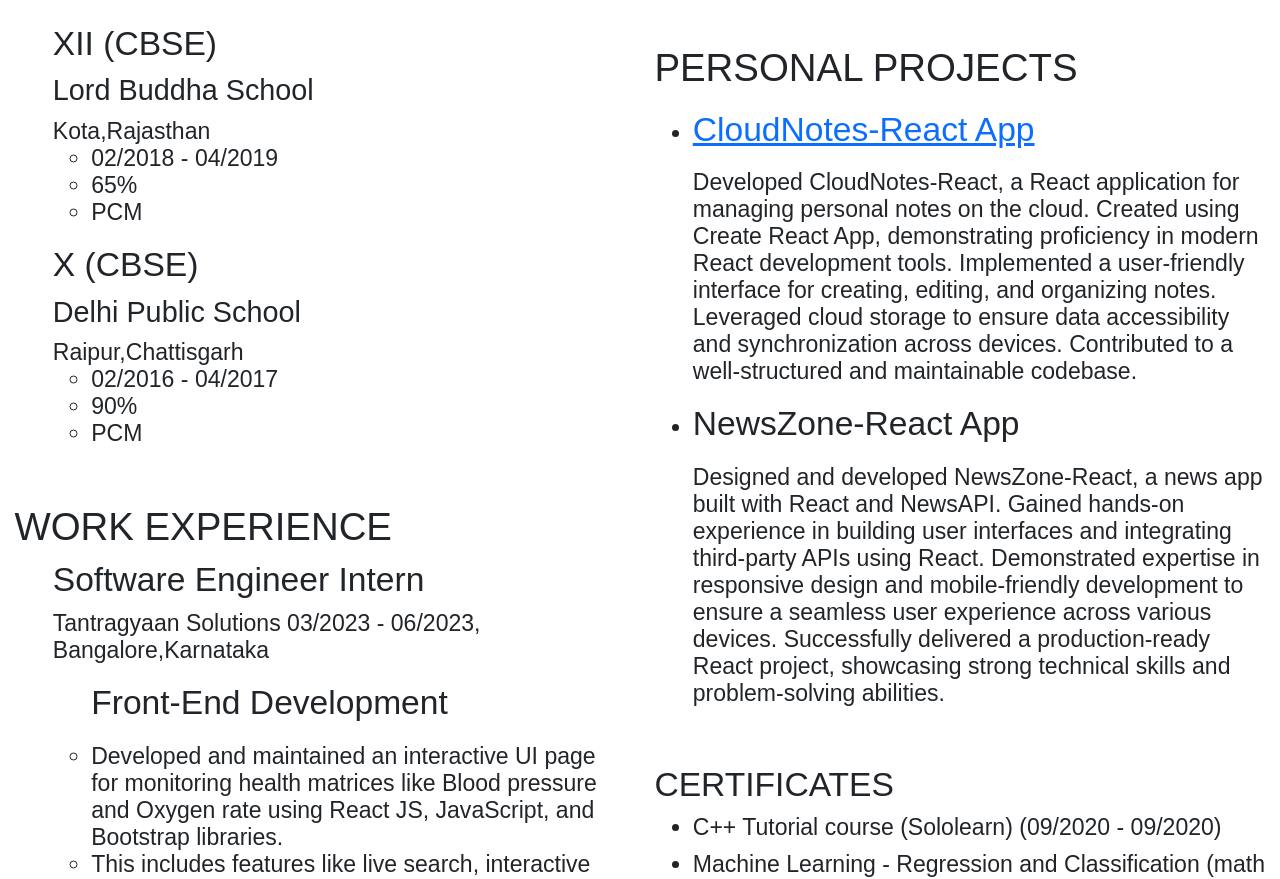
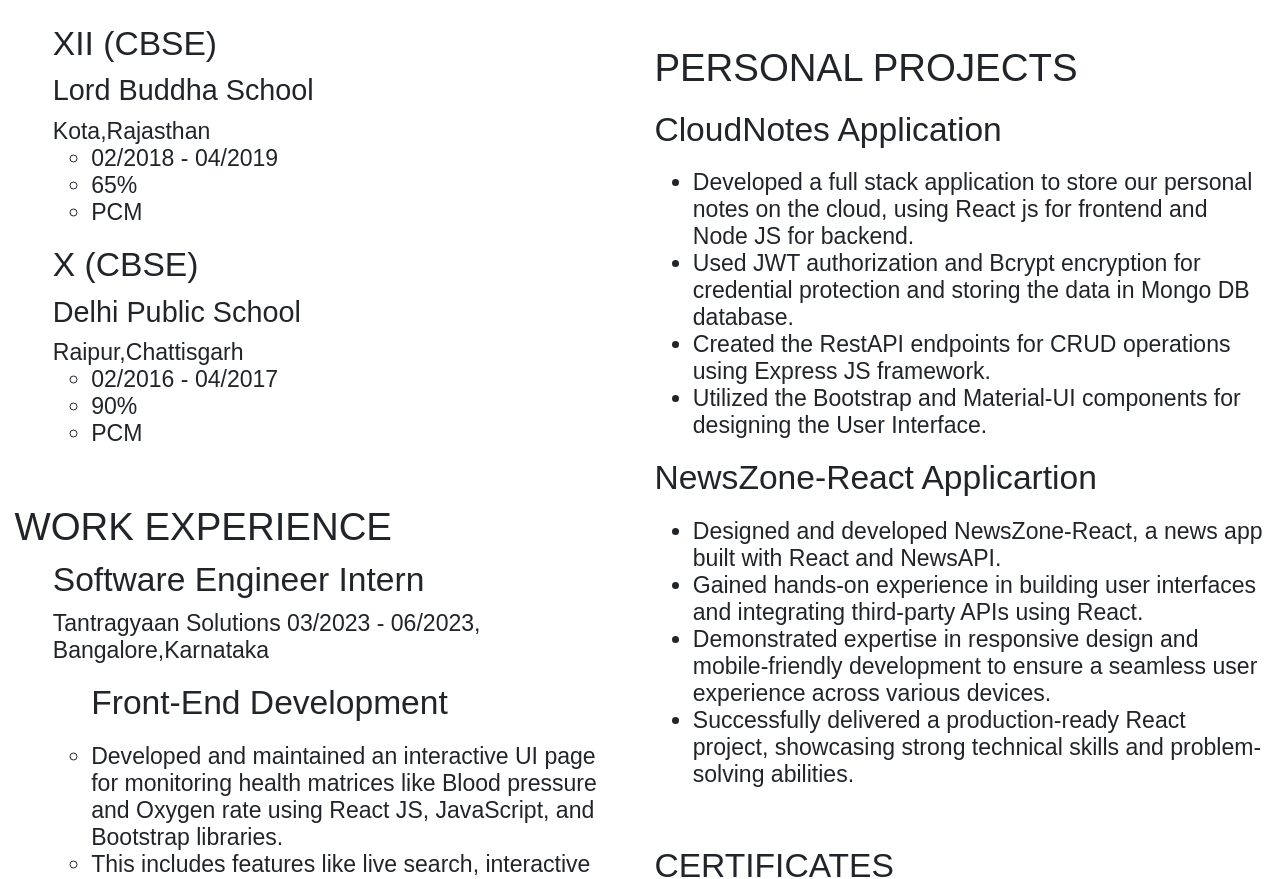
Before and after one commit to hardik-agrl/resume, a React (Create React App) app: page / in a window 1280 px wide. Shown: the part 610-1489 px from the top of the page. Built offline with nearby package versions, Linux system fonts and the light colour scheme.

Commit message:
links added

```diff
--- a/src/Components/Certificate.js
+++ b/src/Components/Certificate.js
@@ -6,11 +6,18 @@ export default function Certificate() {
       <h3>CERTIFICATES</h3>
       <ul>
         <li className="my-2">
-        C++ Tutorial course (Sololearn) (09/2020 - 09/2020)
+        The Complete 2023 Web Development Bootcamp (Udemy)
+        {/* (12/2023) */}
 
         </li>
-        <li>Machine Learning - Regression and Classification (math Inc.) - UDEMY
-          (04/2021 - 04/2021)</li>
+        <li className="my-2">
+        C++ Tutorial course (Sololearn)
+        {/* (09/2020 - 09/2020) */}
+
+        </li>
+        <li>Machine Learning - Regression and Classification (Udemy)
+          {/* (04/2021 - 04/2021) */}
+          </li>
       </ul>
     </div>
   );
--- a/src/Components/Project.js
+++ b/src/Components/Project.js
@@ -4,23 +4,36 @@ export default function Project() {
   return (
     <div className="container my-2">
       <h2>PERSONAL PROJECTS</h2>
-      <ul>
-        <li>
-          <a href="https://cloud-notebook-vn7o.onrender.com"><h3 className="my-3">CloudNotes-React App</h3></a>
-          Developed CloudNotes-React, a React application for managing personal notes on the cloud.
-Created using Create React App, demonstrating proficiency in modern React development tools.
-Implemented a user-friendly interface for creating, editing, and organizing notes.
-Leveraged cloud storage to ensure data accessibility and synchronization across devices.
-Contributed to a well-structured and maintainable codebase.
-        </li>
-        <li>
-          <h3 className="my-3">NewsZone-React App</h3>
-          Designed and developed NewsZone-React, a news app built with React and NewsAPI.
-Gained hands-on experience in building user interfaces and integrating third-party APIs using React.
-Demonstrated expertise in responsive design and mobile-friendly development to ensure a seamless user experience across various devices.
-Successfully delivered a production-ready React project, showcasing strong technical skills and problem-solving abilities.
 
-        </li>
+
+          <h3 className="my-3">CloudNotes Application</h3>
+          <ul>
+          <li>Developed a full stack application to store our personal notes on the cloud, using React js for frontend and Node JS for backend.</li>
+
+<li>Used JWT authorization and Bcrypt encryption for credential protection and storing the data in Mongo DB database.</li>
+
+<li>Created the RestAPI endpoints for CRUD operations using Express JS framework. </li>
+<li>Utilized the Bootstrap and Material-UI components for designing the User Interface.
+</li>
+{/* <li>Project Link -<a href="https://cloud-notebook-vn7o.onrender.com"> https://cloud-notebook-vn7o.onrender.com</a></li> */}
+          {/* <li>Developed CloudNotes-React, a React application for managing personal notes on the cloud.</li>
+ <li>Created using Create React App, demonstrating proficiency in modern React development tools.</li>
+<li>Implemented a user-friendly interface for creating, editing, and organizing notes.</li>
+<li>Leveraged cloud storage to ensure data accessibility and synchronization across devices.</li>
+<li>Contributed to a well-structured and maintainable codebase.</li> */}
+
+
+        </ul>
+          <h3 className="my-3">NewsZone-React Applicartion</h3>
+        <ul>
+
+        <li>Designed and developed NewsZone-React, a news app built with React and NewsAPI.</li>
+<li>Gained hands-on experience in building user interfaces and integrating third-party APIs using React.</li>
+<li>Demonstrated expertise in responsive design and mobile-friendly development to ensure a seamless user experience across various devices.</li>
+<li>Successfully delivered a production-ready React project, showcasing strong technical skills and problem-solving abilities.</li>
+
+
+        </ul>
         {/* <li>
           <h3>Diabetic Retinopathy using Deep Learning</h3>
           Convolutional neural networks (CNNs) and transfer learning techniques
@@ -42,7 +55,7 @@ Successfully delivered a production-ready React project, showcasing strong techn
           speech of users as input and will display which word was spoken using
           correlation.
         </li> */}
-      </ul>
+      {/* </ul> */}
     </div>
   );
 }
--- a/src/Components/Rightbar.js
+++ b/src/Components/Rightbar.js
@@ -19,7 +19,7 @@ export default function rightbar() {
       <div className="my-5">
         <Certificate />
       </div>
-      <div className="my-5">
+            <div className="my-5">
         <Language />
       </div>
       {/* <div className="my-5">
--- a/src/Components/Skills.js
+++ b/src/Components/Skills.js
@@ -12,6 +12,7 @@ export default function Skills() {
           <span class="badge text-bg-secondary mx-2 my-2">JavaScript</span>
           <span class="badge text-bg-secondary mx-2 my-2">React JS</span>
           <span class="badge text-bg-secondary mx-2 my-2">MySQL </span>
+          <span class="badge text-bg-secondary mx-2 my-2">Object Oriented Programming</span>
           <span class="badge text-bg-secondary mx-2 my-2">
             Computer Architecture
           </span>
```
